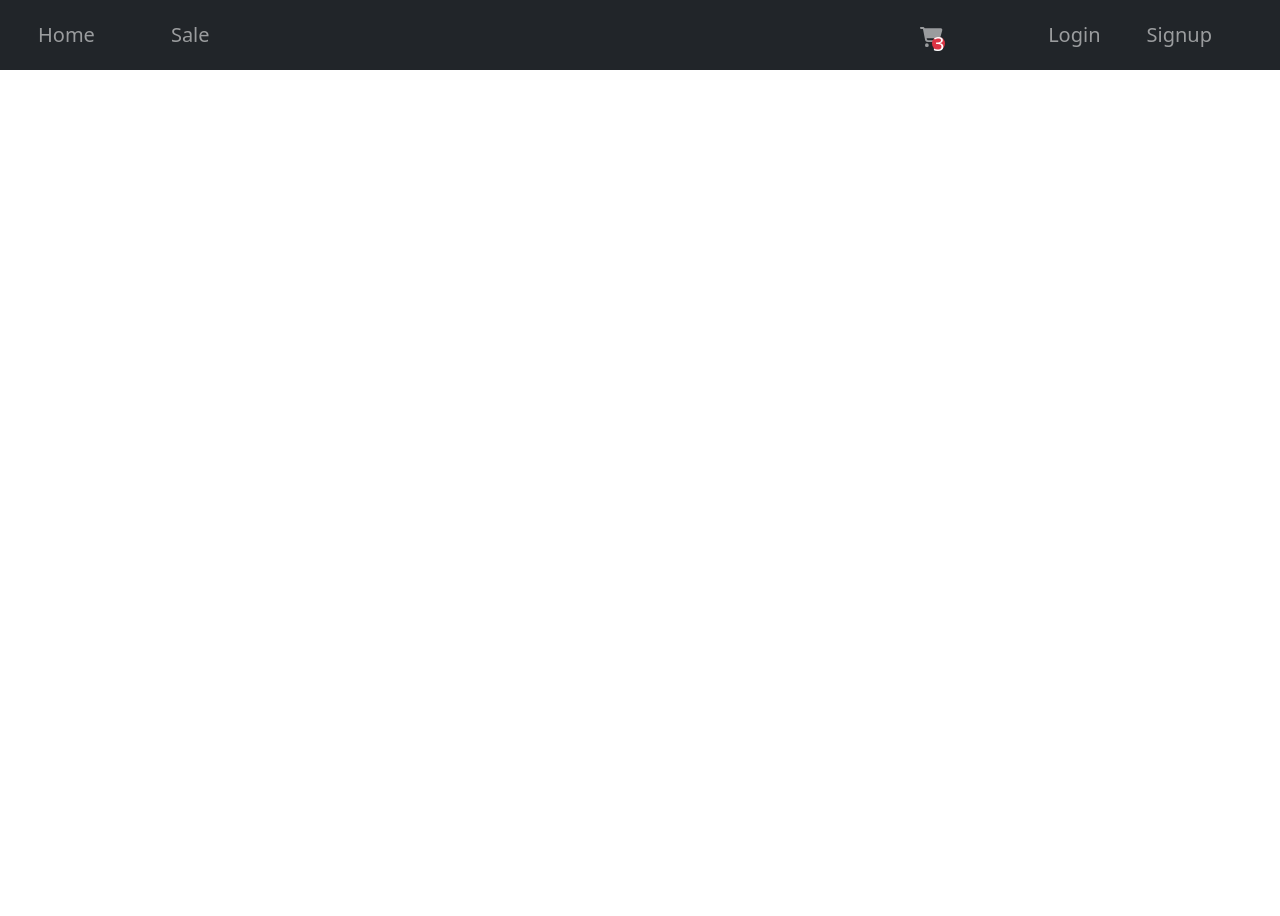
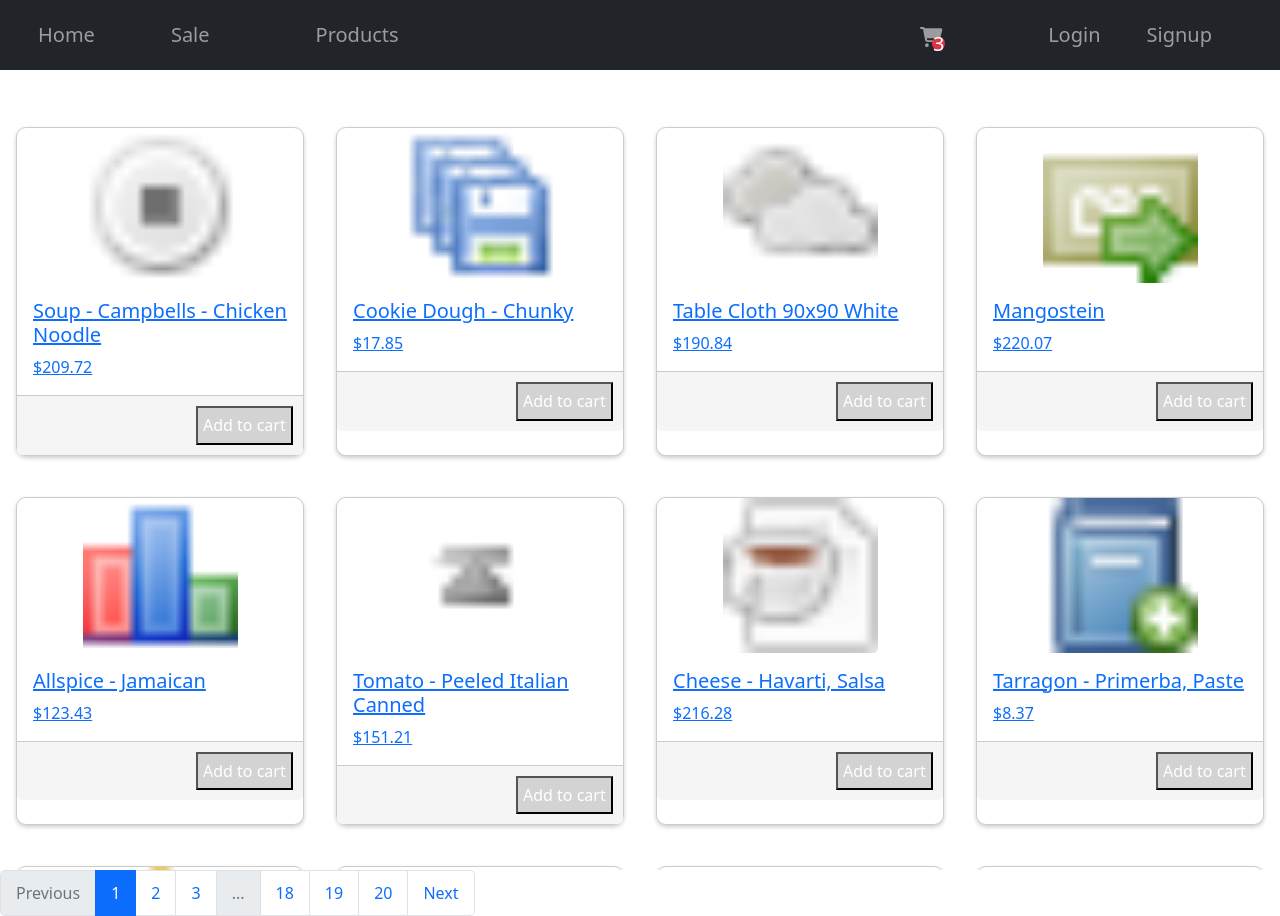
Before and after one commit to rjy14/react-ts, a React (Create React App) app: page /AllProducts in a window 1280 px wide. Before the commit the page ends 800 px from the top, so only its background shows below. Built offline with nearby package versions, Linux system fonts and the light colour scheme.

Commit message:
Developer commit

```diff
--- a/src/components/Navbar/navbar.tsx
+++ b/src/components/Navbar/navbar.tsx
@@ -21,6 +21,7 @@ function TopNavbar() {
           <Nav className="me-auto">
           <Nav.Link href="/home" style={{ fontSize:'20px', marginLeft: '30px' }} >Home</Nav.Link>
           <Nav.Link href="/Sale" style={{ fontSize:'20px', marginLeft: '60px' }}>Sale</Nav.Link>
+          <Nav.Link href="/AllProducts" style={{ fontSize:'20px', marginLeft: '90px'}}>Products</Nav.Link>
           </Nav>
           <Nav>
           <Nav.Link href="/Cart" style={{ fontSize: '20px', marginRight: '60px', marginTop:'6px', position:'relative' }}>
--- a/src/components/ProductsPage.tsx/ProductsPage.tsx
+++ b/src/components/ProductsPage.tsx/ProductsPage.tsx
@@ -3,7 +3,6 @@ import Col from 'react-bootstrap/Col';
 import Row from 'react-bootstrap/Row';
 import React, { useState } from 'react';
 import "../../pages/FirstPage/firstpage.css"
-//import "./firstpage.css"
 import jsonData from '../../data.json';
 import Pagination from '../../components/pagination/pagination';
 import { Link} from 'react-router-dom';
@@ -24,6 +23,11 @@ function ProjectsPage() {
      // Set the position of the
 };
   function AddToCart() {
+
+
+
+
+
     console.log("Add to cart is called")
   }
   // return
--- /dev/null
+++ b/src/pages/AllProductsPage/AllProductsPage.tsx
@@ -0,0 +1,13 @@
+
+import ProductsPage from '../../components/ProductsPage.tsx/ProductsPage'
+
+const AllProductsPage = () => {
+  return (
+    <>
+
+    <ProductsPage/>
+    </>
+  )
+}
+
+export default AllProductsPage
--- a/src/pages/App.tsx
+++ b/src/pages/App.tsx
@@ -10,6 +10,7 @@ import LoginForm from "./Login/login";
 import Sale from "./Sales/sale";
 import SignUpForm from "./Signup/signup";
 import Product  from "../components/Products/products";
+import AllProductsPage from "./AllProductsPage/AllProductsPage";
 function App() {
   return (
     <>
@@ -22,6 +23,7 @@ function App() {
           <Route path="/Sale" element={<Sale />} />
           <Route path="/Cart" element={<Cart />} />
           <Route path="/product/:id" element={<Product/>}  />
+          <Route path="/AllProducts" element={<AllProductsPage/>}/>
     </Routes>
     </BrowserRouter>
     </>
--- a/src/pages/FirstPage/firstpage.tsx
+++ b/src/pages/FirstPage/firstpage.tsx
@@ -3,8 +3,7 @@ import ProductsPage from '../../components/ProductsPage.tsx/ProductsPage';
 function ProjectsPage() {
   return (
       <>
-
-               <ProductsPage/>
+      <ProductsPage/>
       </>
   );
 }
```
